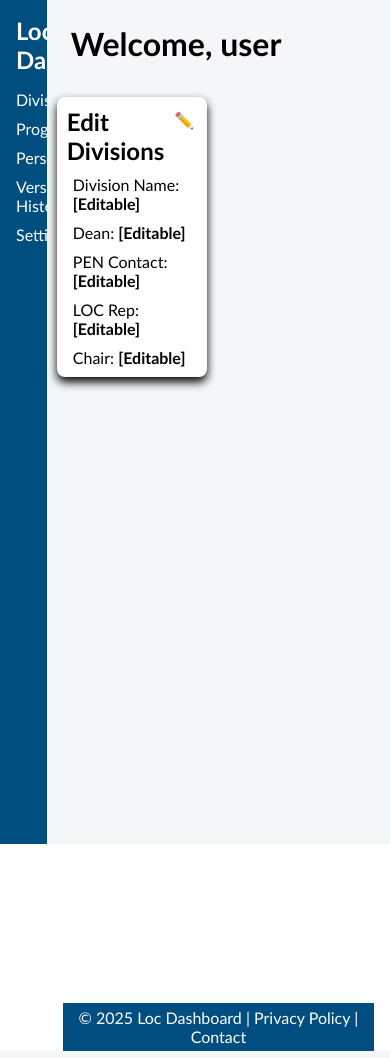
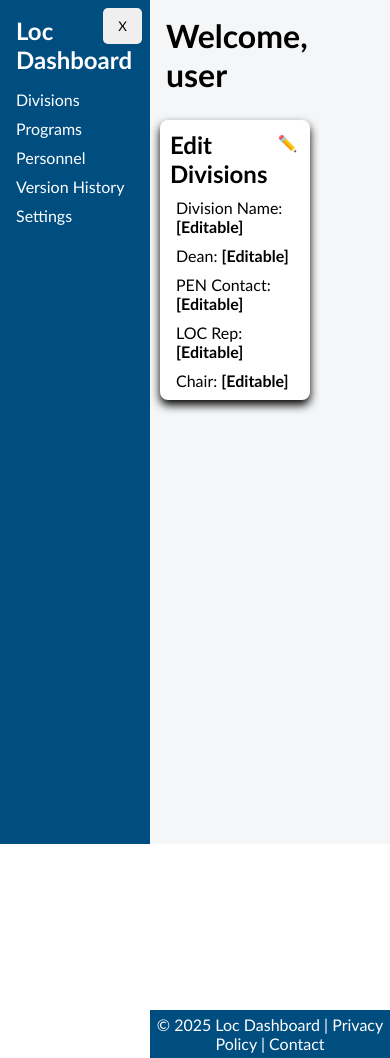
Before and after one commit to Akaiokaa/LOC-dashboard, a Node server app: page / in a window 390 px wide. Run offline with Node 20, Linux system fonts and the light colour scheme.

Commit message:
Added responsive styling

```diff
--- /dev/null
+++ b/public/js/index.js
@@ -0,0 +1,10 @@
+function navBar(showNavBar) {
+  console.log("Button pressed");
+  if (showNavBar) {
+    document.getElementById("left-column").style.display = "block";
+    document.getElementById("openNavBar").style.display = "none";
+  } else {
+    document.getElementById("left-column").style.display = "none";
+    document.getElementById("openNavBar").style.display = "block";
+  }
+}
--- /dev/null
+++ b/public/styles/base.css
@@ -0,0 +1,28 @@
+/* base.css is for editing the HTML elements without using classes */
+
+/* general */
+h1,
+body,
+ul,
+h2 {
+  list-style-type: none;
+  margin: 0px;
+}
+h1 {
+  padding: 1rem;
+}
+ul {
+  padding: 0px;
+  display: flex;
+  flex-direction: column;
+}
+ul li {
+  padding-left: 1rem;
+  margin-bottom: 10px;
+}
+
+button {
+  padding: 10px 15px;
+  border: none;
+  border-radius: 5px;
+}
--- /dev/null
+++ b/public/styles/components/buttons.css
@@ -0,0 +1,88 @@
+.button-container {
+  display: flex;
+  justify-content: flex-end;
+  gap: 5px;
+}
+
+#openNavBar {
+  margin: 1rem;
+  display: none;
+}
+
+#closeNavBar {
+  position: absolute;
+  top: 0;
+  right: 0;
+  margin: 0.5rem;
+}
+
+#save-button {
+  background-color: var(--primary);
+  color: var(--secondary);
+  padding: 11px 22px;
+}
+
+#cancel-button {
+  background-color: var(--secondary);
+  color: var(--primary);
+  border: 1px solid var(--primary);
+  border: 2px solid transparent;
+
+  padding: 10px 15px;
+
+  transition: all 0.2s ease-in-out;
+}
+
+#cancel-button:hover,
+#cancel-button:focus,
+.back-button:hover,
+.back-button:focus {
+  box-shadow: 0 0 0 2px var(--primary);
+
+  background-color: #e6e8eb;
+
+  border-color: var(--primary);
+
+  outline: none;
+}
+
+#cancel-button:focus,
+.back-button:focus {
+  outline: 2px solid var(--primary);
+  outline-offset: 2px;
+}
+
+.view-only[readonly] {
+  background-color: #f0f0f0;
+  border: 1px solid #ccc;
+  color: #555;
+  cursor: default;
+}
+
+.back-button {
+  display: inline-flex;
+  align-items: center;
+  justify-content: center;
+  padding: 8px 15px;
+  border: 1px solid var(--primary);
+  background-color: var(--secondary);
+  color: var(--primary);
+  font-size: 1rem;
+  font-weight: 500;
+  cursor: pointer;
+  border-radius: 5px;
+  text-decoration: none;
+
+  transition: all 0.2s ease-in-out;
+
+  box-sizing: border-box;
+}
+
+/* Icon Specific Styling */
+.back-button .back-icon {
+  width: 18px;
+  height: 18px;
+  margin-right: 8px;
+  stroke: var(--primary);
+  transition: stroke 0.2s ease-in-out;
+}
--- /dev/null
+++ b/public/styles/components/card.css
@@ -0,0 +1,9 @@
+.card {
+  margin: 10px;
+  background-color: white;
+  border-radius: 0.5rem;
+  box-shadow: 0px 5px 10px;
+}
+.card h2 {
+  padding: 10px;
+}
--- /dev/null
+++ b/public/styles/layout.css
@@ -0,0 +1,71 @@
+/* layout.css is the file for all the structural layout with the grid and two column layout. */
+
+/* two column layout */
+html,
+body {
+  height: 100%;
+  width: 100%;
+  display: flex;
+}
+
+/* left-column | side-bar styling */
+aside {
+  position: relative;
+  background-color: var(--primary);
+  width: 20%;
+  height: 100%;
+  color: white;
+}
+nav ul li a {
+  text-decoration: none;
+  color: white;
+}
+
+/* right-column styling */
+#pencil {
+  margin-top: 0.8rem;
+  margin-right: 0.8rem;
+}
+.space-between {
+  display: flex;
+  justify-content: space-between;
+}
+main a {
+  text-decoration: none;
+  color: black;
+}
+main a:hover {
+  color: var(--primary);
+}
+.main-content {
+  background-color: var(--secondary);
+  width: 80%;
+  height: 100%;
+  display: flex;
+  flex-direction: column;
+}
+
+main {
+  display: grid;
+  grid-template-columns: repeat(3, 1fr);
+  grid-template-rows: repeat(3, 1fr);
+  flex: 1;
+}
+
+/* footer styling */
+footer {
+  color: white;
+  padding: 5px;
+  background-color: var(--primary);
+  text-align: center;
+}
+
+@media (max-width: 700px) {
+  aside {
+    position: relative;
+    background-color: var(--primary);
+    width: 50%;
+    height: 100%;
+    color: white;
+  }
+}
--- a/public/styles/styles.css
+++ b/public/styles/styles.css
@@ -1,216 +1,22 @@
-:root {
-  --primary: #004d80;
-  --secondary: #f4f6f8;
-}
-/* Apply fonts to all */
-* {
-  font-family: Calibri, "Gill Sans", "Gill Sans MT", "Trebuchet MS", sans-serif;
-}
-/* general */
+/*
+  style.css
+  This file is the main entry point and imports all other style partials.
+*/
 
-h1,
-body,
-ul,
-h2 {
-  list-style-type: none;
-  margin: 0px;
-}
-header {
-  margin: 0.5rem;
-}
-h1 {
-  padding: 1rem;
-}
-ul {
-  padding: 0px;
-  display: flex;
-  flex-direction: column;
-}
-ul li {
-  padding-left: 1rem;
-  margin-bottom: 10px;
-}
+/* declares primary,secondary colors and font family */
+@import url("variables.css");
 
-/* two column layout */
-html,
-body {
-  height: 100%;
-  width: 100%;
-  display: flex;
-}
+/* styling for HTML elements without classes */
+@import url("base.css");
 
-/* left-column | side-bar styling */
-aside {
-  background-color: var(--primary);
-  width: 12%;
-  height: 100%;
-  color: white;
-}
-nav ul li a {
-  text-decoration: none;
-  color: white;
-}
+/* Layout (The 2 column structure, grid containers) */
+@import url("layout.css");
 
-/* right-column styling */
-#pencil{
-  margin-top: 0.8rem;
-  margin-right: 0.8rem;
-}
-.space-between{
-  display: flex;
-  justify-content: space-between;
-}
-main a {
-  text-decoration: none;
-  color: black;
-}
-main a:hover {
-  color: var(--primary);
-}
-.main-content {
-  background-color: var(--secondary);
-  width: 88%;
-  height: 100%;
-  display: flex;
-  flex-direction: column;
-}
-main {
-  /* temp grid */
-  display: grid;
-  grid-template-columns: 1fr 1fr 1fr;
-  grid-template-rows: 1fr 1fr 1fr;
-  flex: 1;
-}
-.card {
-  margin: 10px;
-  background-color: white;
-  border-radius: 0.5rem;
-  box-shadow: 0px 5px 10px;
-}
-.card h2 {
-  padding: 10px;
-}
-/* footer styling */
-footer {
-  color: white;
-  margin: 1rem;
-  padding: 5px;
-  background-color: var(--primary);
-  text-align: center;
-}
+/* styling for the form */
+@import url("components/form.css");
 
-/* form styling */
-input[type="text"],
-input[type="email"] {
-  width: 100%;
-  padding: 12px;
-  margin: 10px 0;
-  box-sizing: border-box;
-}
+/* styling for every button */
+@import url("components/buttons.css");
 
-select {
-  width: 100%;
-  padding: 12px;
-  font-size: large;
-}
-
-#department-form {
-  width: 40%;
-  margin: 0 auto;
-  padding: 1rem;
-  border-radius: 1%;
-}
-
-legend {
-  text-align: center;
-  font-weight: 600;
-}
-
-button {
-  padding: 10px 15px;
-  border: none;
-  border-radius: 5px;
-}
-
-.button-container {
-  display: flex;
-  justify-content: flex-end;
-  gap: 5px;
-}
-
-#save-button {
-  background-color: var(--primary);
-  color: var(--secondary);
-  padding: 11px 22px;
-}
-
-#cancel-button {
-    background-color: var(--secondary);
-    color: var(--primary);
-    border: 1px solid var(--primary);
-    border: 2px solid transparent;
-
-    padding: 10px 15px;
-
-    transition: all 0.2s ease-in-out;
-}
-
-#cancel-button:hover,
-#cancel-button:focus,
-.back-button:hover,
-.back-button:focus {
-    box-shadow: 0 0 0 2px var(--primary);
-
-    background-color: #e6e8eb;
-
-    border-color: var(--primary);
-
-    outline: none;
-}
-
-#cancel-button:focus,
-.back-button:focus {
-    outline: 2px solid var(--primary);
-    outline-offset: 2px;
-}
-
-.view-only[readonly] {
-    background-color: #f0f0f0;
-    border: 1px solid #ccc;
-    color: #555;
-    cursor: default;
-}
-
-.back-button {
-    display: inline-flex;
-    align-items: center;
-    justify-content: center;
-    padding: 8px 15px;
-    border: 1px solid var(--primary);
-    background-color: var(--secondary);
-    color: var(--primary);
-    font-size: 1rem;
-    font-weight: 500;
-    cursor: pointer;
-    border-radius: 5px;
-    text-decoration: none;
-
-    transition: all 0.2s ease-in-out;
-
-    box-sizing: border-box;
-}
-
-/* Icon Specific Styling */
-.back-button .back-icon {
-    width: 18px;
-    height: 18px;
-    margin-right: 8px;
-    stroke: var(--primary);
-    transition: stroke 0.2s ease-in-out;
-}
-
-/* error styling */
-.error {
-  color: red;
-  display: none;
-}
+/* styling for the cards */
+@import url("components/card.css");
--- /dev/null
+++ b/public/styles/variables.css
@@ -0,0 +1,11 @@
+/* variables.css is for storing the primary and secondary variables */
+
+:root {
+  --primary: #004d80;
+  --secondary: #f4f6f8;
+}
+/* Apply fonts to all */
+* {
+  font-family: "Calibri", "Gill Sans", "Gill Sans MT", "Trebuchet MS",
+    sans-serif;
+}
--- a/views/home.html
+++ b/views/home.html
@@ -6,12 +6,14 @@
     <title>Loc Dashboard</title>
     <link rel="stylesheet" href="/styles/styles.css" />
     <link rel="icon" href="/images/GRC_logo.svg" />
+    <script src="js/index.js"></script>
   </head>
 
   <body>
     <!-- Side-bar Area, Left column -->
-    <aside class="left-column">
+    <aside class="left-column" id="left-column">
       <h1>Loc Dashboard</h1>
+      <button id="closeNavBar" onclick="navBar(false)">X</button>
       <nav>
         <ul>
           <li><a href="#">Divisions</a></li>
@@ -26,6 +28,7 @@
     <!-- Right column -->
     <div class="main-content">
       <header>
+        <button id="openNavBar" onclick="navBar(true)">☰</button>
         <h1>Welcome, user</h1>
       </header>
       <!-- Different Departments -->
```
Also changed, not shown: public/styles/components/form.css (added, +41 -0 lines).
